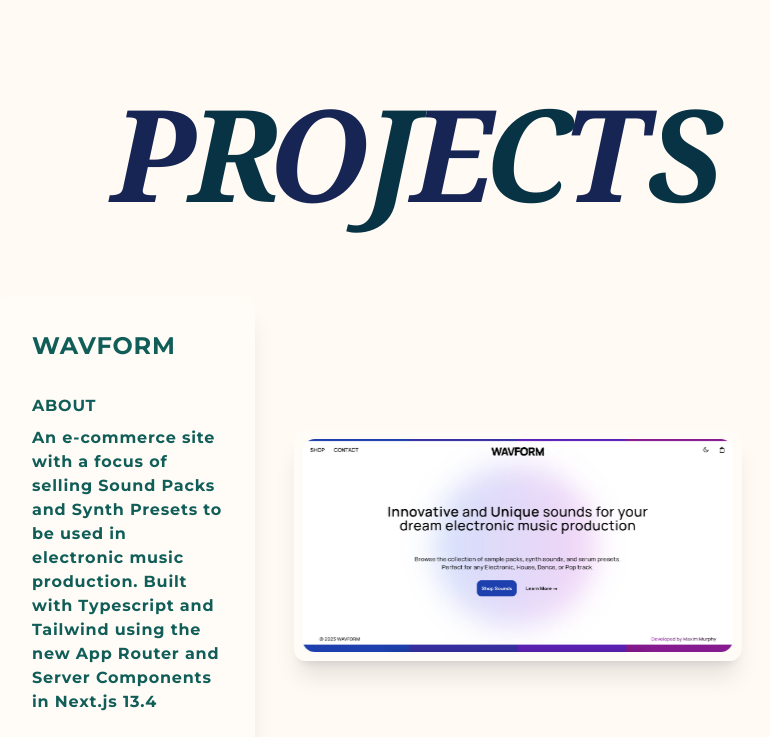
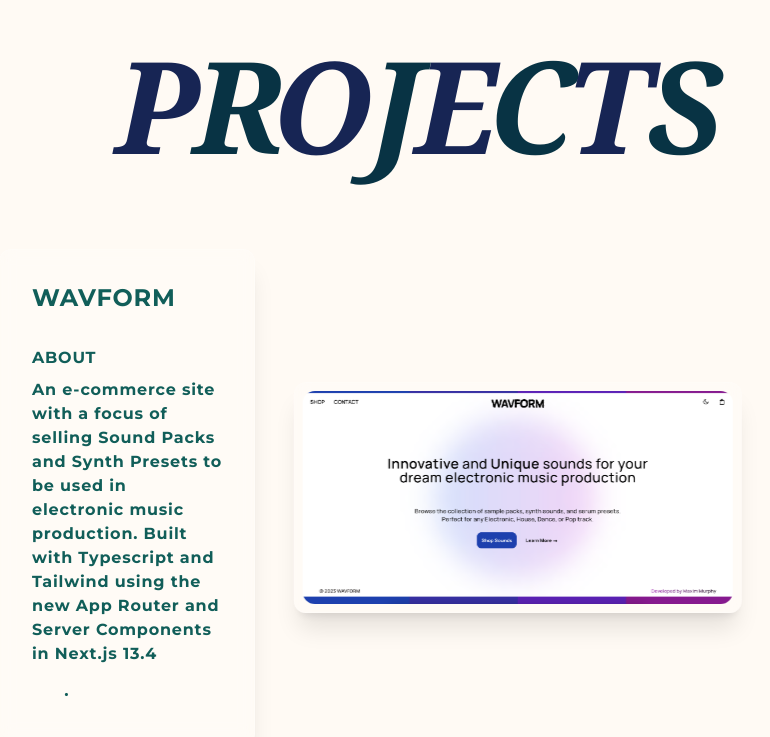
Before and after one commit to MaximMurphy/portfolio-site, a Next.js app: page / in a window 1280 px wide. Shown: the part 1185-1922 px from the top of the page, without its empty margins (433-1203 px from the left). Built offline with nearby package versions, Linux system fonts and the light colour scheme; some icons are missing.

Commit message:
Fixed mobile serif font

```diff
--- a/src/components/Sidebar.jsx
+++ b/src/components/Sidebar.jsx
@@ -15,20 +15,32 @@ export default function Sidebar() {
   }, []);
 
   return (
-    <nav className="hidden md:flex z-40 fixed bg-offwhite-400 flex-col h-full w-80 items-center gap-12 p-4">
+    <nav className="hidden md:flex z-40 fixed bg-offwhite-400 flex-col h-full w-80 items-center gap-12 py-4">
       <Link href="#home" scroll={false}>
         <h1 id="rotateLogo" className="text-[10rem] text-blue-950">
           ❉
         </h1>
       </Link>
-      <div className="flex flex-col gap-16 text-blue-950 text-lg font-semibold tracking-wide scroll-smooth">
-        <Link href="#about" scroll={false}>
+      <div className="w-full flex flex-col text-start ml-52 gap-16 text-blue-950 text-lg font-semibold tracking-wide scroll-smooth">
+        <Link
+          href="#about"
+          scroll={false}
+          className="hover:font-serif hover:italic hover:text-teal-800"
+        >
           ABOUT
         </Link>
-        <Link href="#projects" scroll={false}>
+        <Link
+          href="#projects"
+          scroll={false}
+          className="hover:font-serif hover:italic hover:text-teal-800"
+        >
           PROJECTS
         </Link>
-        <Link href="#contact" scroll={false}>
+        <Link
+          href="#contact"
+          scroll={false}
+          className="hover:font-serif hover:italic hover:text-teal-800"
+        >
           CONTACT
         </Link>
       </div>
--- a/src/components/Skills.jsx
+++ b/src/components/Skills.jsx
@@ -6,7 +6,7 @@ export default function Skills() {
   return (
     <section
       id="about"
-      className="pt-12 pb-36 px-10 lg:px-24 font-semibold tracking-wider"
+      className="pt-12 pb-24 lg:pb-36 px-10 lg:px-24 font-semibold tracking-wider"
     >
       <h1 className="text-cyan-950 text-lg flex justify-start mb-2">SKILLS</h1>
       <div className="grid grid-cols-2 lg:grid-cols-4 justify-items-center bg-offwhite-600 rounded-xl border border-offwhite-800 text-cyan-800 text-base lg:text-2xl font-semibold tracking-wider py-8 lg:py-12 px-4 gap-10 lg:gap-12">
--- a/src/components/projects.jsx
+++ b/src/components/projects.jsx
@@ -6,17 +6,17 @@ export default function Projects() {
   return (
     <div
       id="projects"
-      className="bg-offwhite-400 w-full flex flex-col text-teal-800 font-bold tracking-wider px-8 pb-24 pt-12 gap-4 lg:gap-12"
+      className="bg-offwhite-400 w-full flex flex-col text-teal-800 font-bold tracking-wider px-8 pb-24 gap-4 lg:gap-12"
     >
-      <h1 className="italic font-serif text-5xl lg:text-9xl font-bold text-end tracking-widest mb-8 lg:px-20">
+      <h1 className="italic font-serif text-[3.25rem] lg:text-9xl font-bold text-end tracking-widest mb-8 lg:px-20">
         <span className="text-blue-950">P</span>
-        <span className="text-cyan-950 -ml-1 lg:-ml-5">R</span>
-        <span className="text-blue-950 -ml-1 lg:-ml-6">O</span>
-        <span className="text-cyan-950 -ml-1 lg:-ml-4">J</span>
+        <span className="text-cyan-950 -ml-2 lg:-ml-5">R</span>
+        <span className="text-blue-950 -ml-2 lg:-ml-6">O</span>
+        <span className="text-cyan-950 -ml-2 lg:-ml-4">J</span>
         <span className="text-blue-950 -ml-2 lg:-ml-5">E</span>
-        <span className="text-cyan-950 -ml-1 lg:-ml-5">C</span>
-        <span className="text-blue-950 -ml-2 lg:-ml-5">T</span>
-        <span className="text-cyan-950 -ml-1 lg:-ml-3">S</span>
+        <span className="text-cyan-950 -ml-2 lg:-ml-5">C</span>
+        <span className="text-blue-950 -ml-[.60rem] lg:-ml-5">T</span>
+        <span className="text-cyan-950 -ml-2 lg:-ml-4">S</span>
       </h1>
       <Wavform />
       <hr className="h-px my-12 w-full bg-white border-0 px-12" />
--- a/tailwind.config.js
+++ b/tailwind.config.js
@@ -6,6 +6,9 @@ module.exports = {
     "./src/app/**/*.{js,ts,jsx,tsx,mdx}",
   ],
   theme: {
+    fontFamily: {
+      serif: ["Georgia", "ui-serif"],
+    },
     extend: {
       boxShadow: {
         neue: "28px 28px 56px #121d42, -28px -28px 56px #1c2d66",
```
